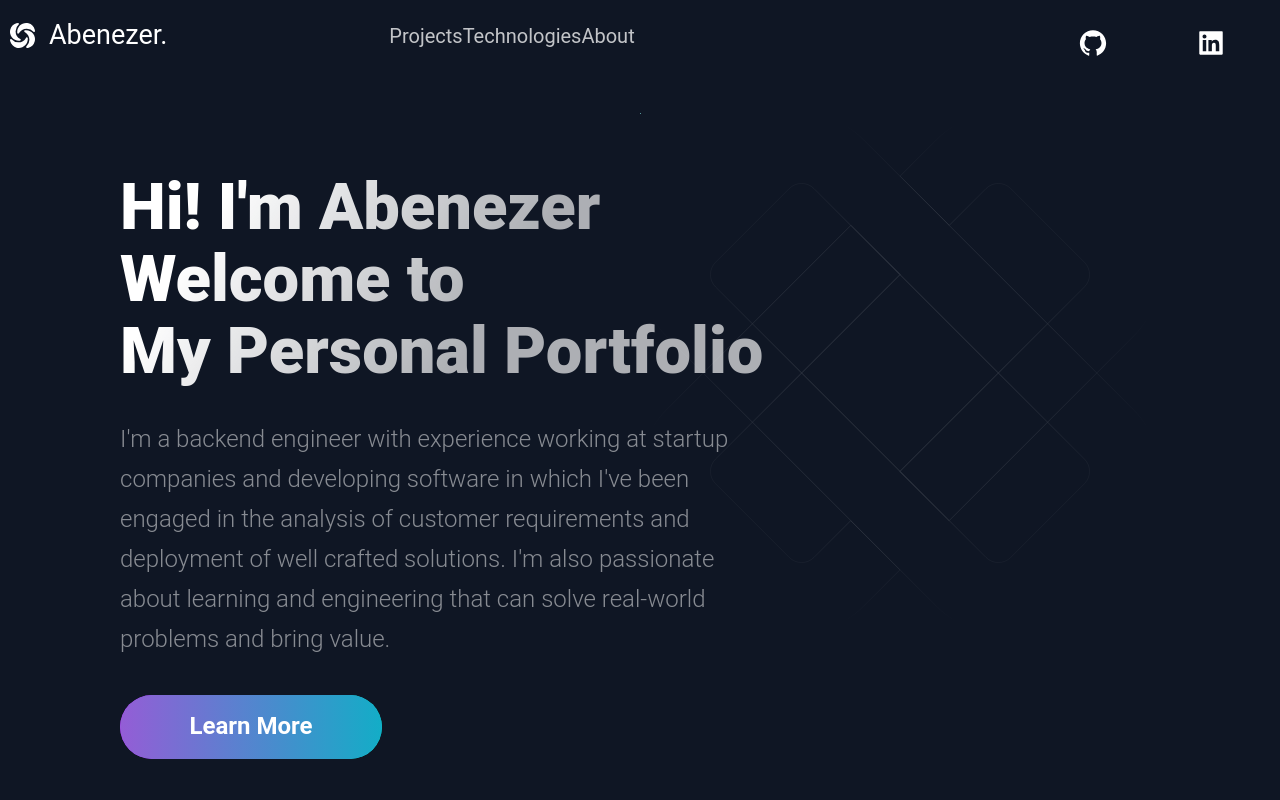
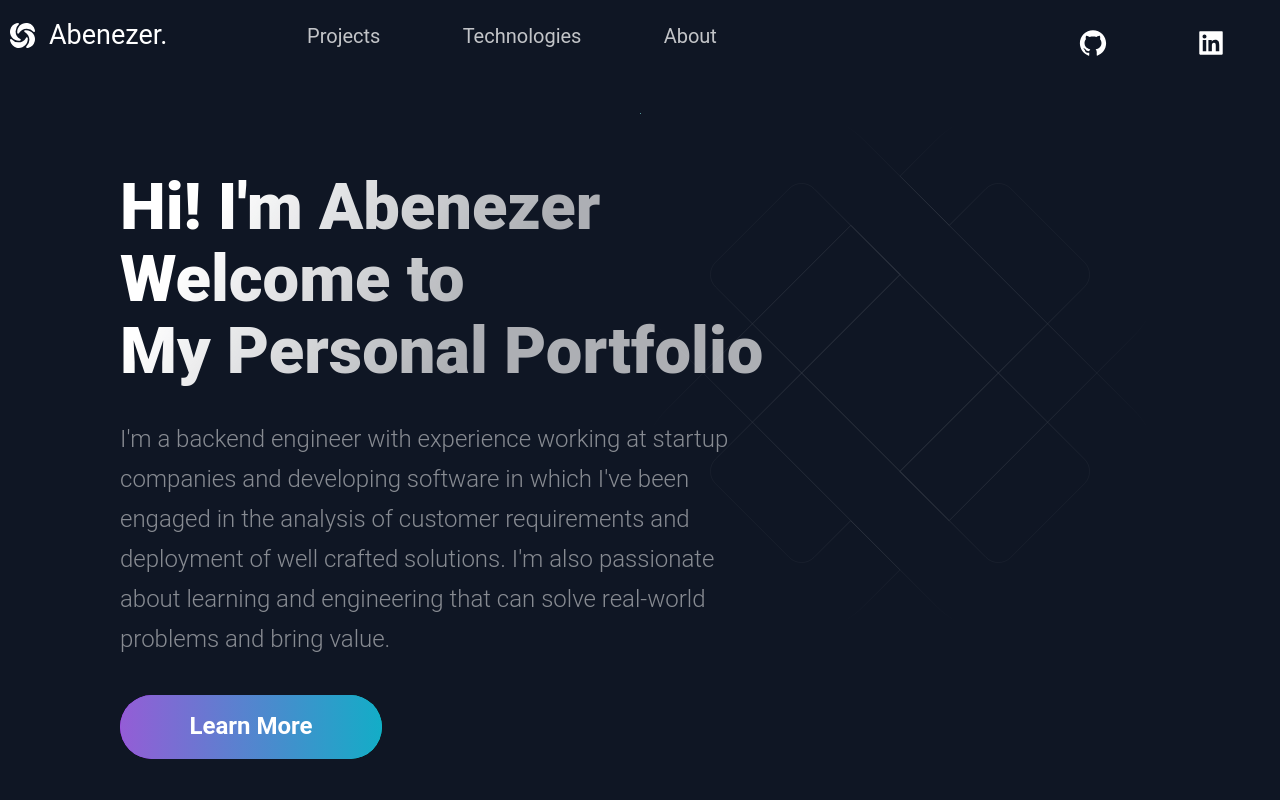
Before and after one commit to calmHeaven/NEXTJSPortfolio, a Next.js app: page / in a window 1280 px wide. Shown: the top 800 px of the page. Built offline with nearby package versions, Linux system fonts and the light colour scheme.

Commit message:
fixed navbar spacing issue

```diff
--- a/src/components/Header/HeaderStyles.js
+++ b/src/components/Header/HeaderStyles.js
@@ -34,11 +34,9 @@ export const Div1 = styled.div`
 export const Div2 = styled.div`
   grid-area: 1 / 2 / 2 / 4;
   display: flex;
-  justify-content: center;
-    flex: 1;
+  justify-content: space-around;
   @media ${(props) => props.theme.breakpoints.sm} {
-      justify-content: space-between;
-      grid-area: 2 / 2 / 3 / 5;
+    grid-area: 2 / 2 / 3 / 5;
   }
 `;
 export const Div3 = styled.div`
```
